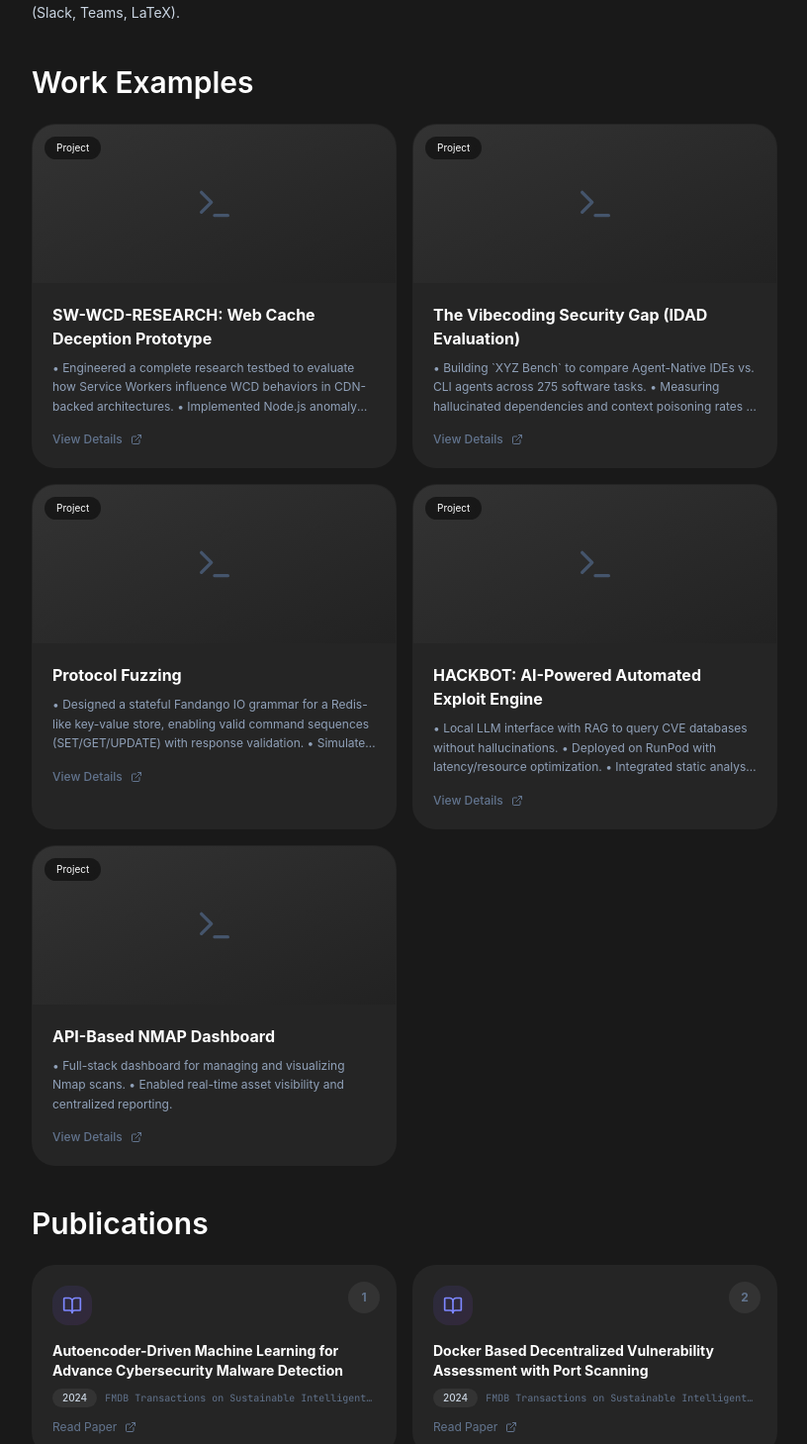
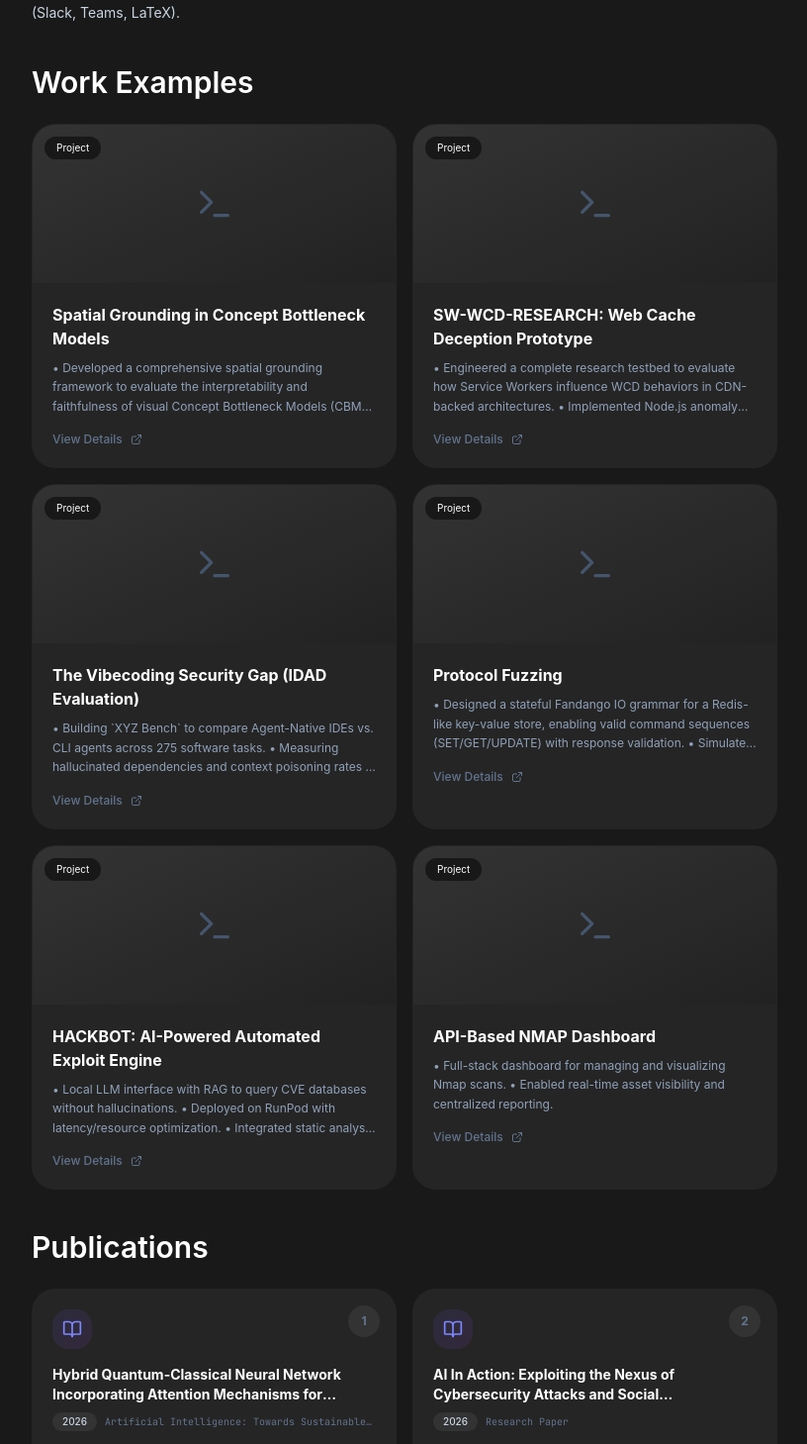
Before and after one commit to lordprime/Portfolio, a Next.js app: page / in a window 1280 px wide. Shown: the part 1906-3365 px from the top of the page at 99% size, without its empty margins (430-1246 px from the left). Built offline with nearby package versions, Linux system fonts and the light colour scheme.

Commit message:
Update portfolio.ts data for website display

```diff
--- a/src/data/portfolio.ts
+++ b/src/data/portfolio.ts
@@ -85,6 +85,12 @@ export const portfolioData = {
     ],
     projects: [
         {
+            title: "Spatial Grounding in Concept Bottleneck Models",
+            description: "• Developed a comprehensive spatial grounding framework to evaluate the interpretability and faithfulness of visual Concept Bottleneck Models (CBMs).\n• Introduced novel metrics (spatial sufficiency and necessity) to rigorously quantify how concept predictions rely on spatially localized information.\n• Designed and implemented the Spatial Concept Influence Matrix (SCIM) to measure cross-concept entanglement and spatial purity.\n• Conducted large-scale empirical studies demonstrating that architectural bottleneck design and spatial structure determine concept grounding.",
+            tech: ["Python", "PyTorch", "CUB-200", "RIVAL-10"],
+            link: "#",
+        },
+        {
             title: "SW-WCD-RESEARCH: Web Cache Deception Prototype",
             description: "• Engineered a complete research testbed to evaluate how Service Workers influence WCD behaviors in CDN-backed architectures.\n• Implemented Node.js anomaly detectors to log rewritten URLs and cache indicators.\n• Developed attack payloads (e.g., t1-path-sculpting.js) to bypass standard CDN cache armor.\n• Designed PostgreSQL schema for trial data storage and statistical power analysis.",
             tech: ["Docker", "Nginx", "Playwright", "R", "JS", "SQL"],
@@ -116,6 +122,18 @@ export const portfolioData = {
         },
     ],
     publications: [
+        {
+            title: "Hybrid Quantum-Classical Neural Network Incorporating Attention Mechanisms for Anomaly Detection",
+            citation: "Artificial Intelligence: Towards Sustainable Intelligence (CCIS, volume 2814), pp. 141-154",
+            year: "2026",
+            link: "https://doi.org/10.1007/978-3-032-20447-9_13",
+        },
+        {
+            title: "AI In Action: Exploiting the Nexus of Cybersecurity Attacks and Social Engineering",
+            citation: "Research Paper",
+            year: "2026",
+            link: "https://drive.proton.me/urls/R83Q1HJS9W#8Z8HRKh44jS0",
+        },
         {
             title: "Autoencoder-Driven Machine Learning for Advance Cybersecurity Malware Detection",
             citation: "FMDB Transactions on Sustainable Intelligent Networks, Vol. 1, No. 4, pp. 252–264",
```
